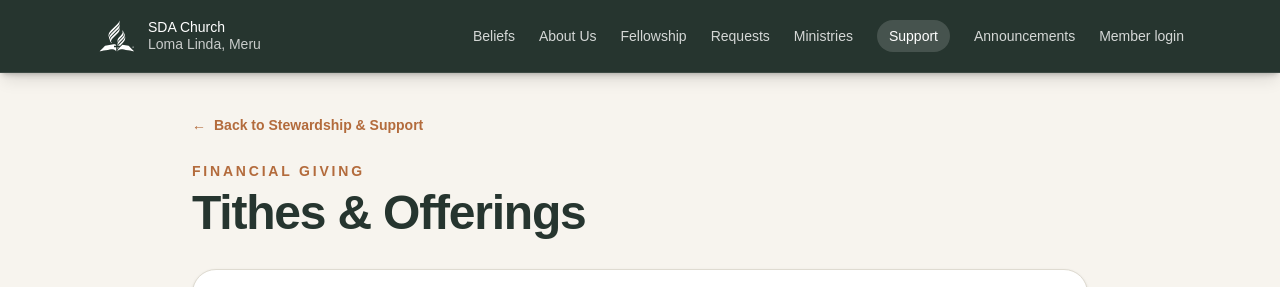
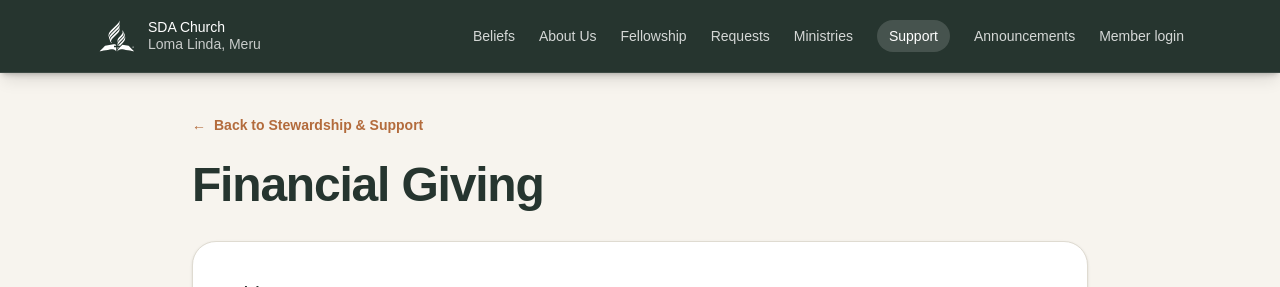
Before and after one commit to MwendaCipi/lomalinda, a Next.js app in the folder frontend/: page /support/financial in a window 1280 px wide. Shown: the top 287 px of the page. Built offline with nearby package versions, Linux system fonts and the light colour scheme; no server answers.

Commit message:
Rename financial giving page

```diff
--- a/frontend/src/app/support/financial/page.tsx
+++ b/frontend/src/app/support/financial/page.tsx
@@ -75,8 +75,7 @@
         </Link>
 
         <div className="mt-6">
-          <p className="text-sm font-semibold uppercase tracking-[0.2em] text-[#b36b3c]">Financial Giving</p>
-          <h1 className="mt-2 text-3xl font-semibold tracking-tight sm:text-5xl">Tithes & Offerings</h1>
+          <h1 className="text-3xl font-semibold tracking-tight sm:text-5xl">Financial Giving</h1>
         </div>
 
         {/* Giving Form Card */}
```
